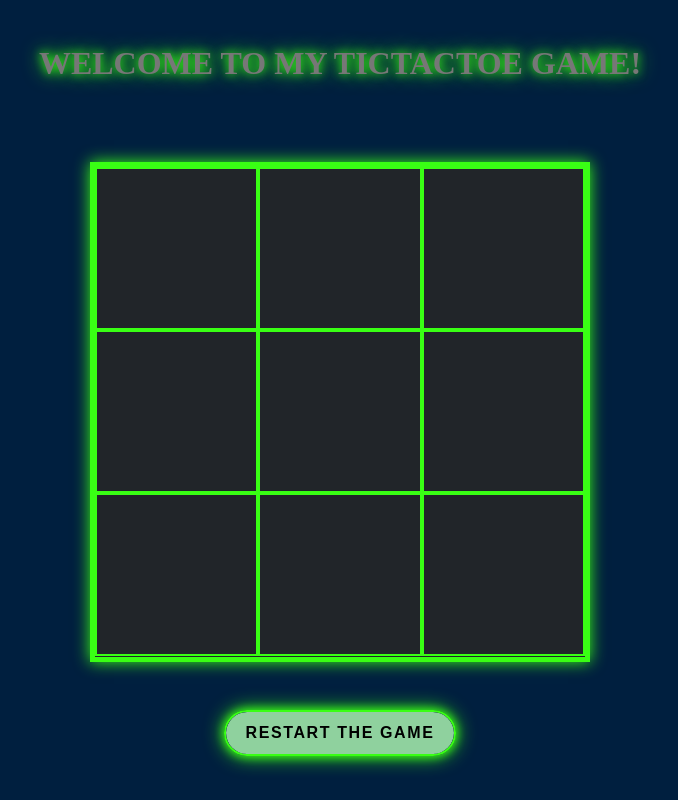
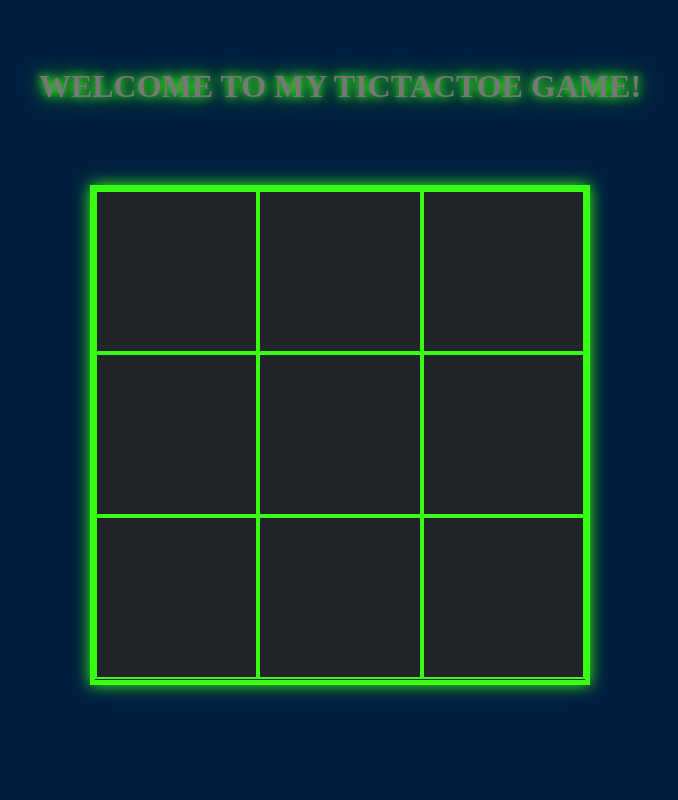
Before and after one commit to Albatraoz12/tictactoe, a React (Vite) app: page / in a window 1280 px wide. Shown: the whole page, without its empty margins (300-978 px from the left). Built offline with nearby package versions, Linux system fonts and the light colour scheme.

Commit message:
only display restart game when the game is finnished

```diff
--- a/src/App.jsx
+++ b/src/App.jsx
@@ -67,9 +67,14 @@ function App() {
         </div>
       </section>
       <section>
-        <button className='btn' onClick={() => restarGame(setBoard, setPlayer)}>
-          Restart the Game
-        </button>
+        {result.state !== 'none' && (
+          <button
+            className='btn'
+            onClick={() => restarGame(setBoard, setPlayer, setResult)}
+          >
+            Restart the Game
+          </button>
+        )}
       </section>
     </main>
   );
--- a/src/Utils.js
+++ b/src/Utils.js
@@ -52,7 +52,8 @@ export const checkTie = (board, setResult) => {
 };
 
 // Restart the game
-export const restarGame = (setBoard, setPlayer) => {
+export const restarGame = (setBoard, setPlayer, setResult) => {
   setBoard(['', '', '', '', '', '', '', '', '']);
   setPlayer('X');
+  setResult({ winner: 'none', state: 'none' });
 };
```
